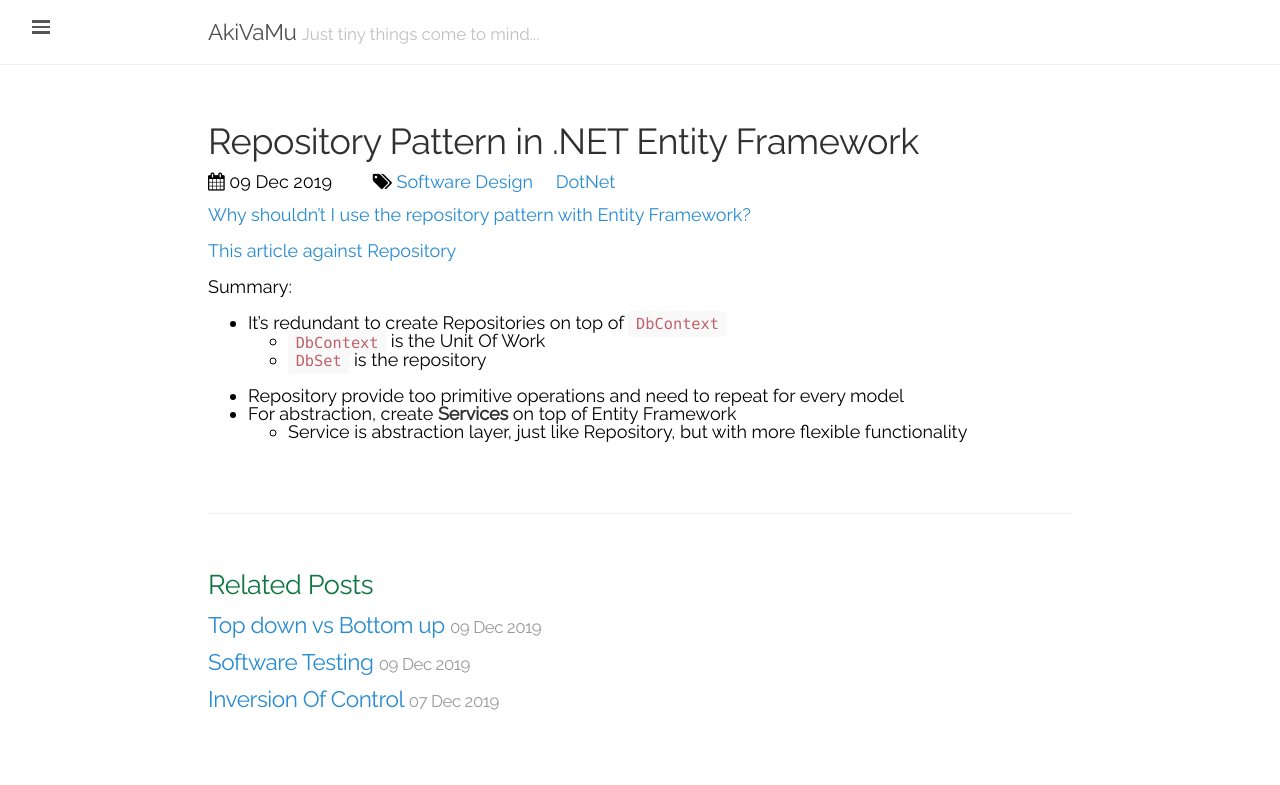
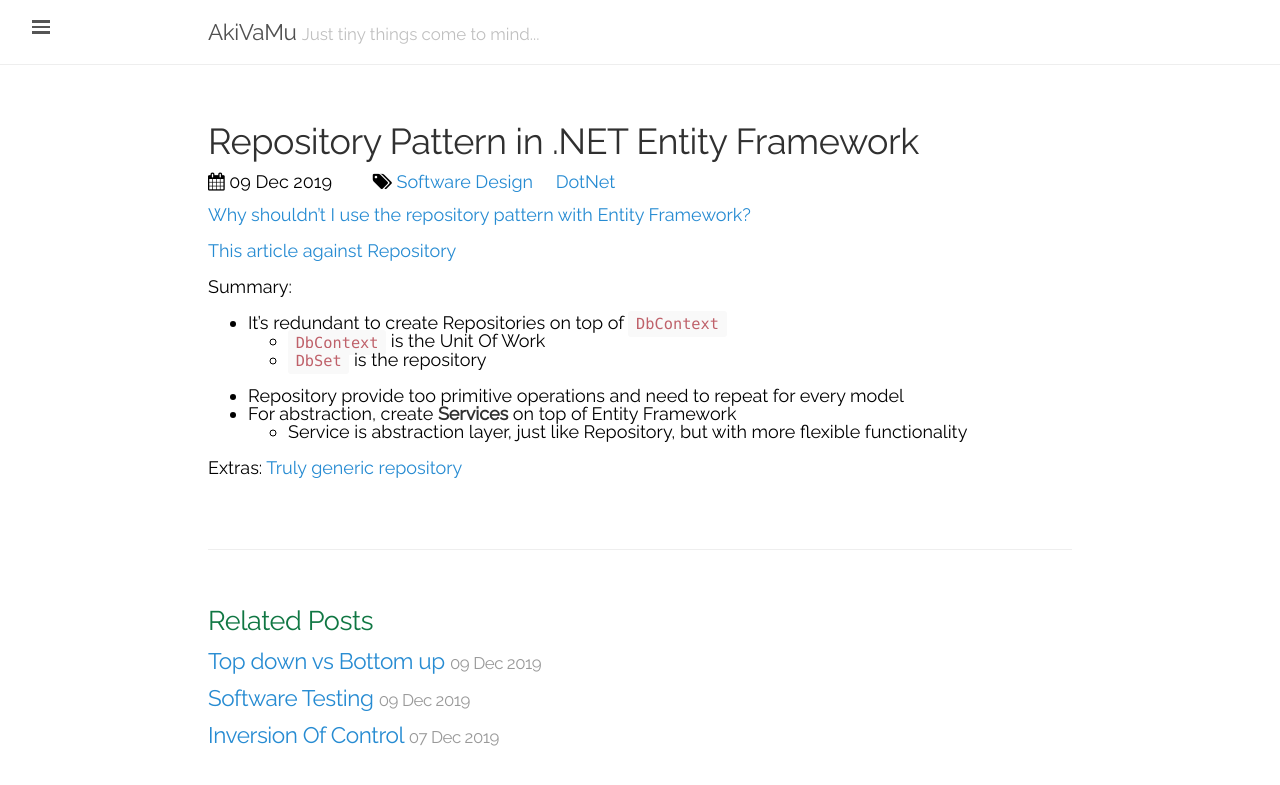
Before and after one commit to akivamu/akivamu.github.io, a Jekyll site: the page built from _posts/2019-12-09-repositories-entity-framework.md, in a window 1280 px wide. Shown: the top 785 px of the page. Built offline with Jekyll 4.4.1, drawn with Linux system fonts in a browser that asks for light colours; comment, search, counter and statistics services are not loaded.

Commit message:
Repository

```diff
--- a/_posts/2019-12-09-repositories-entity-framework.md
+++ b/_posts/2019-12-09-repositories-entity-framework.md
@@ -19,3 +19,5 @@ Summary:
 - Repository provide too primitive operations and need to repeat for every model
 - For abstraction, create **Services** on top of Entity Framework
   - Service is abstraction layer, just like Repository, but with more flexible functionality
+
+Extras: [Truly generic repository](https://cpratt.co/generic-entity-base-class/)
```
